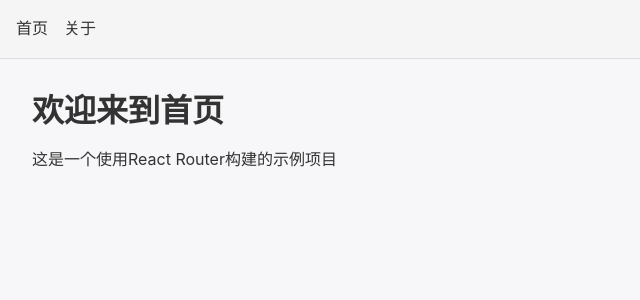
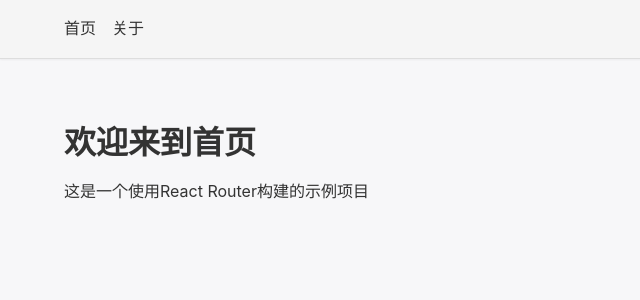
Before and after one commit to AnyaLi-tms/Day11-React-Router, a React (Vite) app in the folder react-router-demo/: page / in a window 1280 px wide. Shown: the top 300 px of the page, without its empty margins (0-640 px from the left). Built offline with nearby package versions, Linux system fonts and the light colour scheme.

Commit message:
refactor: 重构样式适配桌面web

```diff
--- a/react-router-demo/src/App.jsx
+++ b/react-router-demo/src/App.jsx
@@ -8,10 +8,10 @@ function App() {
   return (
     <>
       <Header />
-      <main style={{ padding: '0 2rem' }}>
+      <main className='container section'>
         <Routes>
-          <Route path="/" element={<Home />} />
-          <Route path="/about" element={<About />} />
+          <Route path='/' element={<Home />} />
+          <Route path='/about' element={<About />} />
         </Routes>
       </main>
     </>
--- a/react-router-demo/src/components/layout/Header.jsx
+++ b/react-router-demo/src/components/layout/Header.jsx
@@ -1,21 +1,15 @@
 import { Link } from 'react-router'
+import styles from './Header.module.css'
 
 function Header() {
   return (
-    <header style={{
-      padding: '1rem',
-      backgroundColor: '#f5f5f5',
-      borderBottom: '1px solid #ddd',
-      marginBottom: '2rem'
-    }}>
-      <nav>
-        <Link to="/" style={{ marginRight: '1rem', textDecoration: 'none', color: '#333' }}>
-          首页
-        </Link>
-        <Link to="/about" style={{ textDecoration: 'none', color: '#333' }}>
-          关于
-        </Link>
-      </nav>
+    <header className={styles.header}>
+      <div className={styles.inner}>
+        <nav className={styles.nav}>
+          <Link to='/' className={styles.link}>首页</Link>
+          <Link to='/about' className={styles.link}>关于</Link>
+        </nav>
+      </div>
     </header>
   )
 }
```
Also changed, not shown: 1 other file (tests, documents, lock files or other folders).
